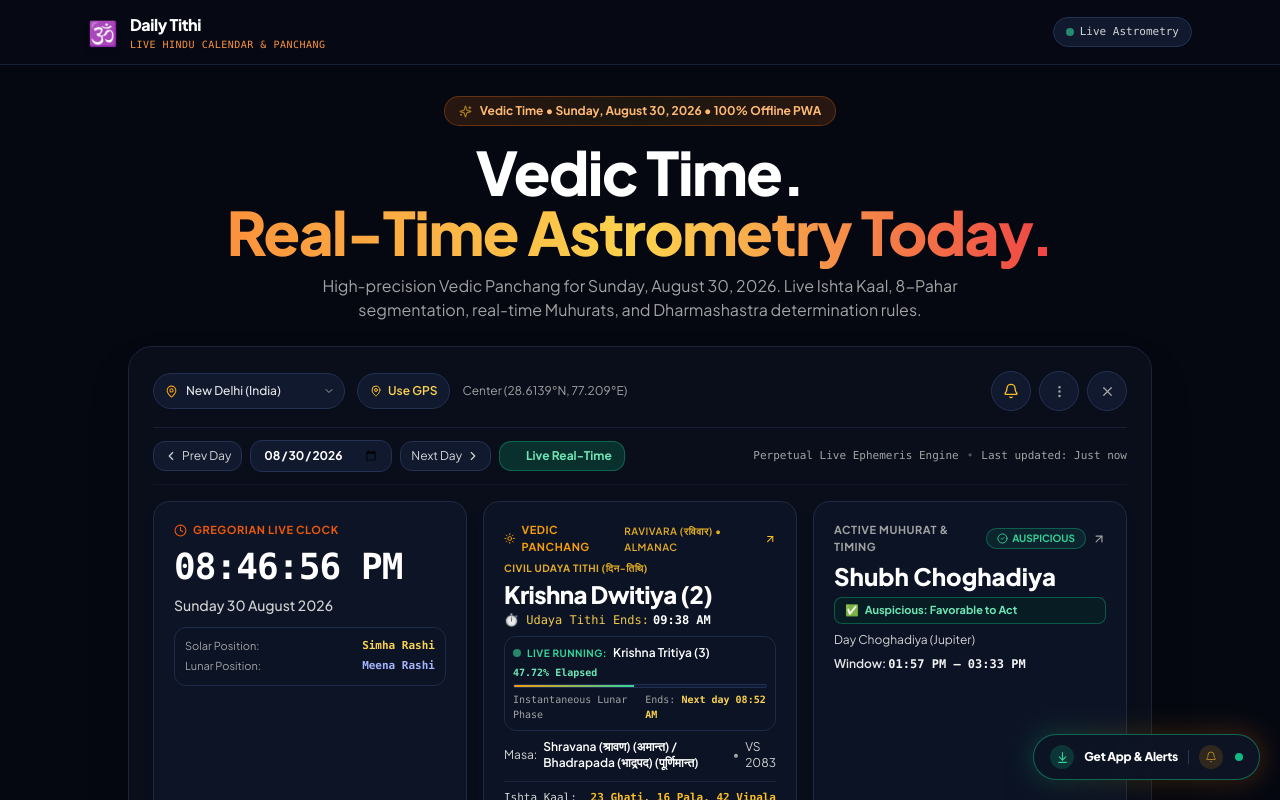
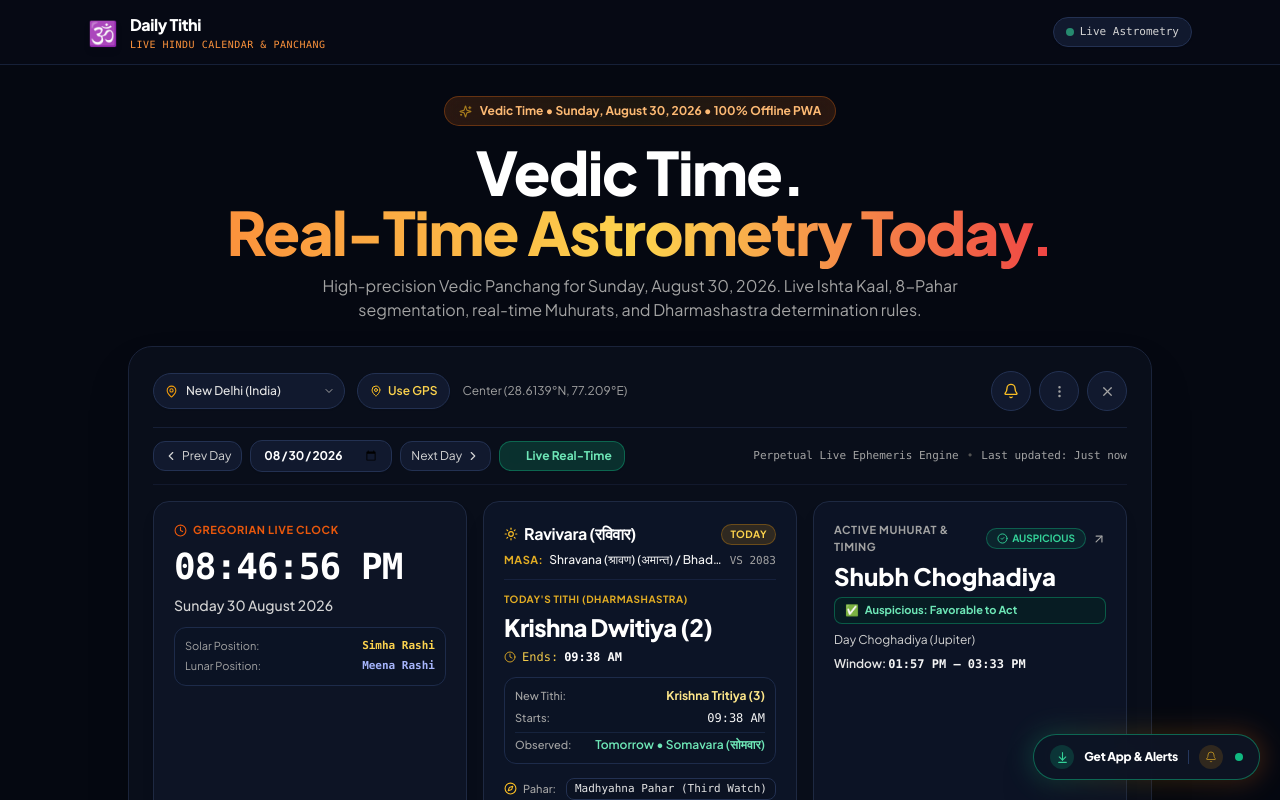
Before and after one commit to manishkana30-jpg/hindu-calendar-widget, a Next.js app: page / in a window 1280 px wide. Shown: the top 800 px of the page. Built offline with nearby package versions, Linux system fonts and the light colour scheme.

Commit message:
feat(ui): streamline Vedic Panchang card to show only essential Tithi, Masa, Vara, New Tithi & Pahar data

```diff
--- a/app/components/HinduPanchangWidget.tsx
+++ b/app/components/HinduPanchangWidget.tsx
@@ -11,7 +11,8 @@
   calculatePanchang,
   PRESET_LOCATIONS,
   LocationCoordinates,
-  PanchangData
+  PanchangData,
+  TITHIS
 } from '../../src/lib/vedic-astronomy';
 import { usePanchangAutoSync } from '../../src/hooks/usePanchangAutoSync';
 import { CITIES } from '../../src/lib/cities';
@@ -306,6 +307,33 @@
   const tzHours = Math.trunc(Math.abs(tzOffset));
   const tzMins = Math.round((Math.abs(tzOffset) % 1) * 60);
   const formattedTzOffset = `UTC${tzSign}${tzHours}:${String(tzMins).padStart(2, '0')}`;
+
+  // Next Tithi & Dharmashastra observation timing calculation
+  const currentUdayaIndex = panchang.udayaTithi?.index || panchang.tithi.index || 1;
+  const nextTithiIndex = (currentUdayaIndex % 30) + 1;
+  const nextTithiObj = TITHIS[(nextTithiIndex - 1) % 30];
+  const nextTithiName = nextTithiObj?.name || `Tithi ${nextTithiIndex}`;
+  const newTithiStartTime = panchang.udayaTithi?.endTime || panchang.tithi.endTime || 'At conclusion';
+
+  const DAY_NAMES = [
+    'Ravivara (रविवार)',
+    'Somavara (सोमवार)',
+    'Mangalavara (मंगलवार)',
+    'Budhavara (बुधवार)',
+    'Guruvara (गुरुवार)',
+    'Shukravara (शुक्रवार)',
+    'Shanivara (शनिवार)'
+  ];
+  const currentDayIndex = targetInstant.getDay();
+  const tomorrowDayName = DAY_NAMES[(currentDayIndex + 1) % 7];
+
+  let newTithiObservedWhen = `Tomorrow • ${tomorrowDayName}`;
+  if (tithiResolution.isVriddhi) {
+    const dayAfterIndex = (currentDayIndex + 2) % 7;
+    newTithiObservedWhen = `${DAY_NAMES[dayAfterIndex]} (Delayed: Vriddhi)`;
+  } else if (tithiResolution.isKshaya && tithiResolution.kshayaTithiDetails?.name === nextTithiName) {
+    newTithiObservedWhen = 'Today (Kshaya — Skipped at Sunrise)';
+  }
 
   // Click-outside handler to close dropdown menu
   useEffect(() => {
@@ -614,7 +642,7 @@
             </div>
           </div>
 
-          {/* COLUMN 2: VEDIC PANCHANG CARD (CLICKABLE -> OPENS MONTHLY TITHI CALENDAR) */}
+          {/* COLUMN 2: VEDIC PANCHANG CARD (CLEAN FOCUSED VIEW) */}
           <div
             onClick={() => setIsTithiModalOpen(true)}
             onKeyDown={(e) => {
@@ -629,36 +657,43 @@
             aria-expanded={isTithiModalOpen}
             title="Click to open Monthly Calendar of Tithis, Ekadashis & Dharmashastra Rules"
             aria-label="Open Vedic Monthly Calendar and Udaya Tithi Almanac"
-            className="p-4 sm:p-5 rounded-2xl bg-[#0e1629]/80 hover:bg-[#121c33] border border-[#1e2942] hover:border-amber-500/60 flex flex-col justify-between shadow-lg cursor-pointer transition-all group relative active:scale-[0.99]"
+            className="p-4 sm:p-5 rounded-2xl bg-[#0e1629]/90 hover:bg-[#121c33] border border-[#1e2942] hover:border-amber-500/60 flex flex-col justify-between shadow-xl cursor-pointer transition-all group relative active:scale-[0.99] font-sans"
           >
-            <div>
-              {/* Card Header with Affordance Cue */}
-              <div className="flex items-center justify-between gap-2">
-                <div className="flex items-center gap-1.5 text-[#f59e0b] text-[11px] font-bold tracking-wider uppercase">
-                  <Sun size={13} className="text-[#f59e0b]" />
-                  <span>VEDIC PANCHANG</span>
+            <div className="space-y-3">
+              {/* 1 & 2: Today's Day & Masa */}
+              <div className="space-y-1.5 pb-2.5 border-b border-[#16213d]">
+                <div className="flex items-center justify-between gap-2">
+                  <div className="flex items-center gap-1.5 text-xs font-semibold text-amber-400">
+                    <Sun size={14} className="text-amber-400 flex-shrink-0" />
+                    <span className="text-white text-sm sm:text-base font-bold tracking-tight">
+                      {panchang.dayOfWeekName}
+                    </span>
+                  </div>
+                  <span className="px-2 py-0.5 rounded-full text-[10px] font-bold uppercase tracking-wider bg-amber-500/15 text-amber-300 border border-amber-500/30">
+                    Today
+                  </span>
                 </div>
-                <div className="flex items-center gap-1 text-xs font-bold text-amber-400 group-hover:text-amber-300">
-                  <span className="hidden sm:inline text-[10px] uppercase tracking-wider font-semibold opacity-90">{panchang.dayOfWeekName} • Almanac</span>
-                  <ArrowUpRight size={14} className="group-hover:translate-x-0.5 group-hover:-translate-y-0.5 transition-transform" />
+
+                <div className="flex items-baseline gap-1.5 text-xs text-neutral-300 leading-snug">
+                  <span className="text-[11px] font-bold text-amber-400/90 uppercase tracking-wider flex-shrink-0">Masa:</span>
+                  <span className="font-medium text-neutral-100 flex-1 truncate">
+                    {panchang.masaDisplay}
+                  </span>
+                  <span className="text-neutral-400 font-mono text-[11px] flex-shrink-0">
+                    VS {panchang.vikramSamvat}
+                  </span>
                 </div>
               </div>
 
-              {/* Pre-Sunrise Alert / Clarification Banner */}
-              {isPreSunrise && (
-                <div className="my-1.5 px-2.5 py-1 rounded-xl bg-indigo-950/60 border border-indigo-500/40 text-[11px] text-indigo-300 flex items-center gap-1.5 animate-pulse">
-                  <Moon size={12} className="text-indigo-400 flex-shrink-0" />
-                  <span>Pre-Sunrise (Brahma Muhurta): Civil Day anchored to yesterday</span>
-                </div>
-              )}
-
-              {/* Primary Element 1: Civil Udaya Tithi (Governs Civil Day & Vrat) */}
-              <div className="my-1.5">
-                <div className="flex items-center gap-1.5 text-[10px] uppercase font-bold tracking-wider text-amber-400/90 flex-wrap">
-                  <span>Civil Udaya Tithi (दिन-तिथि)</span>
+              {/* 3: Today's Tithi as per Dharmashastra rules with End Time */}
+              <div className="space-y-1">
+                <div className="flex items-center justify-between text-[11px] text-neutral-400">
+                  <span className="text-[10px] uppercase font-bold tracking-wider text-amber-400/90">
+                    Today&apos;s Tithi (Dharmashastra)
+                  </span>
                   {tithiResolution.isVriddhi && (
                     <span className="px-1.5 py-0.5 rounded bg-purple-500/20 text-purple-300 border border-purple-500/30 text-[9px] font-bold">
-                      Vriddhi (2nd Sunrise)
+                      Vriddhi
                     </span>
                   )}
                   {tithiResolution.isKshaya && (
@@ -668,12 +703,12 @@
                   )}
                 </div>
 
-                <div className="flex items-center gap-2 flex-wrap mt-0.5">
+                <div className="flex items-center gap-2 flex-wrap">
                   <h3 className="text-xl sm:text-2xl font-black text-white tracking-tight leading-tight group-hover:text-amber-100 transition-colors">
                     {panchang.udayaTithi?.name || panchang.tithi.name}
                   </h3>
-                  {panchang.tithi.index === 15 && <span className="text-lg animate-pulse" title="Purnima">🌕</span>}
-                  {panchang.tithi.index === 30 && <span className="text-lg animate-pulse" title="Amavasya">🌑</span>}
+                  {panchang.tithi.index === 15 && <span className="text-lg" title="Purnima">🌕</span>}
+                  {panchang.tithi.index === 30 && <span className="text-lg" title="Amavasya">🌑</span>}
                   {(panchang.tithi.index === 11 || panchang.tithi.index === 26) && (
                     <span className="px-2 py-0.5 rounded-full text-[10px] bg-emerald-500/20 text-emerald-300 border border-emerald-500/40 font-bold">
                       ✨ Ekadashi Vrat
@@ -681,67 +716,55 @@
                   )}
                 </div>
 
-                <div className="text-xs text-amber-300/95 font-mono font-medium flex items-center gap-1 mt-0.5">
-                  <span>⏱️ Udaya Tithi Ends:</span>
-                  <span className="font-bold text-white">{panchang.udayaTithi?.endTime || panchang.tithi.endTime}</span>
-                </div>
-              </div>
-
-              {/* Primary Element 2: Current Running Instantaneous Tithi Subcard */}
-              <div className="my-2 p-2 rounded-xl bg-[#0b1324] border border-[#1d2b4a] space-y-1">
-                <div className="flex items-center justify-between text-[11px] gap-1 flex-wrap">
-                  <div className="flex items-center gap-1.5">
-                    <span className="w-2 h-2 rounded-full bg-emerald-400 animate-pulse"></span>
-                    <span className="text-[10px] uppercase font-bold tracking-wider text-emerald-400">Live Running:</span>
-                    <span className="text-white font-semibold text-xs">
-                      {tithiResolution.instantaneousTithi?.name || panchang.tithi.name}
-                    </span>
-                  </div>
-                  <span className="text-emerald-300 font-mono text-[10px] font-bold">
-                    {tithiResolution.instantaneousTithi?.percentageElapsed ?? 0}% Elapsed
-                  </span>
-                </div>
-
-                {/* Micro Progress Bar */}
-                <div className="w-full h-1 bg-[#101b33] rounded-full overflow-hidden border border-[#1e2e54]">
-                  <div
-                    className="h-full bg-gradient-to-r from-amber-500 to-emerald-400 transition-all duration-300"
-                    style={{ width: `${Math.min(100, Math.max(0, tithiResolution.instantaneousTithi?.percentageElapsed ?? 0))}%` }}
-                  />
-                </div>
-
-                <div className="flex items-center justify-between text-[10px] text-neutral-400 font-mono">
-                  <span>Instantaneous Lunar Phase</span>
-                  <span>
-                    Ends: <strong className="text-amber-300">{panchang.instantaneousTithi?.endTime || panchang.tithi.endTime}</strong>
+                <div className="text-xs text-amber-300/95 font-mono font-medium flex items-center gap-1.5 pt-0.5">
+                  <Clock size={12} className="text-amber-400/80 flex-shrink-0" />
+                  <span>Ends:</span>
+                  <span className="font-bold text-white">
+                    {panchang.udayaTithi?.endTime || panchang.tithi.endTime}
                   </span>
                 </div>
               </div>
 
-              {/* Secondary Details: Masa & Samvat */}
-              <div className="text-xs text-neutral-300 mt-1 flex items-center gap-1.5">
-                <span>Masa:</span>
-                <span className="font-semibold text-white">{panchang.masaDisplay}</span>
-                <span className="text-neutral-400">•</span>
-                <span className="text-neutral-300">VS {panchang.vikramSamvat}</span>
+              {/* 4: New Tithi: Start Time & Will Be Observed When */}
+              <div className="p-2.5 rounded-xl bg-[#0b1324] border border-[#1d2b4a] space-y-1.5">
+                <div className="flex items-center justify-between text-xs">
+                  <span className="text-neutral-400 text-[11px] font-medium">New Tithi:</span>
+                  <span className="font-bold text-amber-200">
+                    {nextTithiName}
+                  </span>
+                </div>
+                <div className="flex items-center justify-between text-xs">
+                  <span className="text-neutral-400 text-[11px] font-medium">Starts:</span>
+                  <span className="font-mono text-neutral-100 font-medium">
+                    {newTithiStartTime}
+                  </span>
+                </div>
+                <div className="flex items-center justify-between text-xs pt-1 border-t border-[#16233d]">
+                  <span className="text-neutral-400 text-[11px] font-medium">Observed:</span>
+                  <span className="font-semibold text-emerald-300">
+                    {newTithiObservedWhen}
+                  </span>
+                </div>
               </div>
 
-              {/* Tertiary Ishta Kaal Sub-Panel */}
-              <div className="mt-2.5 pt-2 border-t border-[#1a2542] flex items-center justify-between text-[11px] font-mono text-neutral-300">
-                <span>Ishta Kaal:</span>
-                <span className="text-amber-400 font-semibold">{panchang.ishtaKaal.ghatiFormatted}</span>
+              {/* 5: Pahar */}
+              <div className="flex items-center justify-between text-xs py-0.5">
+                <span className="text-[11px] font-medium text-neutral-400 flex items-center gap-1.5">
+                  <Compass size={13} className="text-amber-400" />
+                  <span>Pahar:</span>
+                </span>
+                <span className="font-medium text-neutral-200 font-mono text-[11px] bg-[#0b1222] border border-[#233152] px-2 py-0.5 rounded-lg">
+                  {panchang.paharCapsuleText}
+                </span>
               </div>
             </div>
 
-            {/* Footer: Pahar Capsule & Interactive Tap Pill */}
-            <div className="flex items-center justify-between mt-3 pt-2 border-t border-[#1a2542]">
-              <div className="border border-[#233152] bg-[#0b1222] px-2.5 py-1 rounded-xl text-[11px] font-medium text-neutral-300 flex items-center gap-1.5">
-                <Compass size={12} className="text-[#f59e0b]" />
-                <span>{panchang.paharCapsuleText}</span>
-              </div>
-              <div className="px-2.5 py-1 rounded-lg bg-amber-500/15 border border-amber-500/30 text-[11px] font-bold text-amber-300 group-hover:bg-amber-500/25 group-hover:border-amber-400 transition-all flex items-center gap-1">
-                <span>Open 30-Day Almanac</span>
-                <ArrowUpRight size={12} />
+            {/* 6: Link for Open Calendar */}
+            <div className="mt-3 pt-2.5 border-t border-[#1a2542]">
+              <div className="w-full py-2 px-3 rounded-xl bg-amber-500/10 hover:bg-amber-500/20 border border-amber-500/30 group-hover:border-amber-400/80 text-amber-300 group-hover:text-amber-200 text-xs font-bold tracking-wide transition-all flex items-center justify-center gap-1.5 shadow-sm">
+                <Calendar size={13} className="text-amber-400" />
+                <span>Open 30-Day Calendar</span>
+                <ArrowUpRight size={13} className="transition-transform group-hover:translate-x-0.5 group-hover:-translate-y-0.5" />
               </div>
             </div>
           </div>
```
Also changed, not shown: test/verify-push-system.ts (+2 -2 lines).
